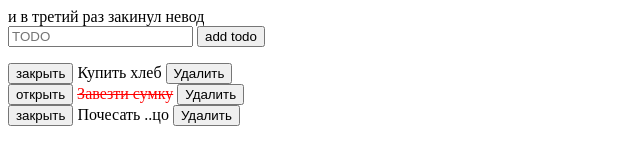
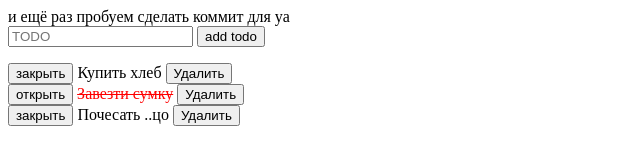
Before and after one commit to lod2007/JS_2019, a website: page src/public/index.html in a window 1280 px wide. Shown: the whole page, without its empty margins (0-640 px from the left). Drawn offline with nearby package versions, Linux system fonts and the light colour scheme; files that its build step writes are made by us from their sources.

Commit message:
Сделали коммит для MYBUH-3  #MYBUH-3
Сделали коммит для MYBUH-3  #MYBUH-3 типа тогоа

```diff
--- a/src/public/index.html
+++ b/src/public/index.html
@@ -10,8 +10,7 @@
 </head>
 
 <body>
-
-    и в третий раз закинул невод
+    и ещё раз пробуем сделать коммит для ya
     <section>
       <div class="todo-list">
           <form>
```
